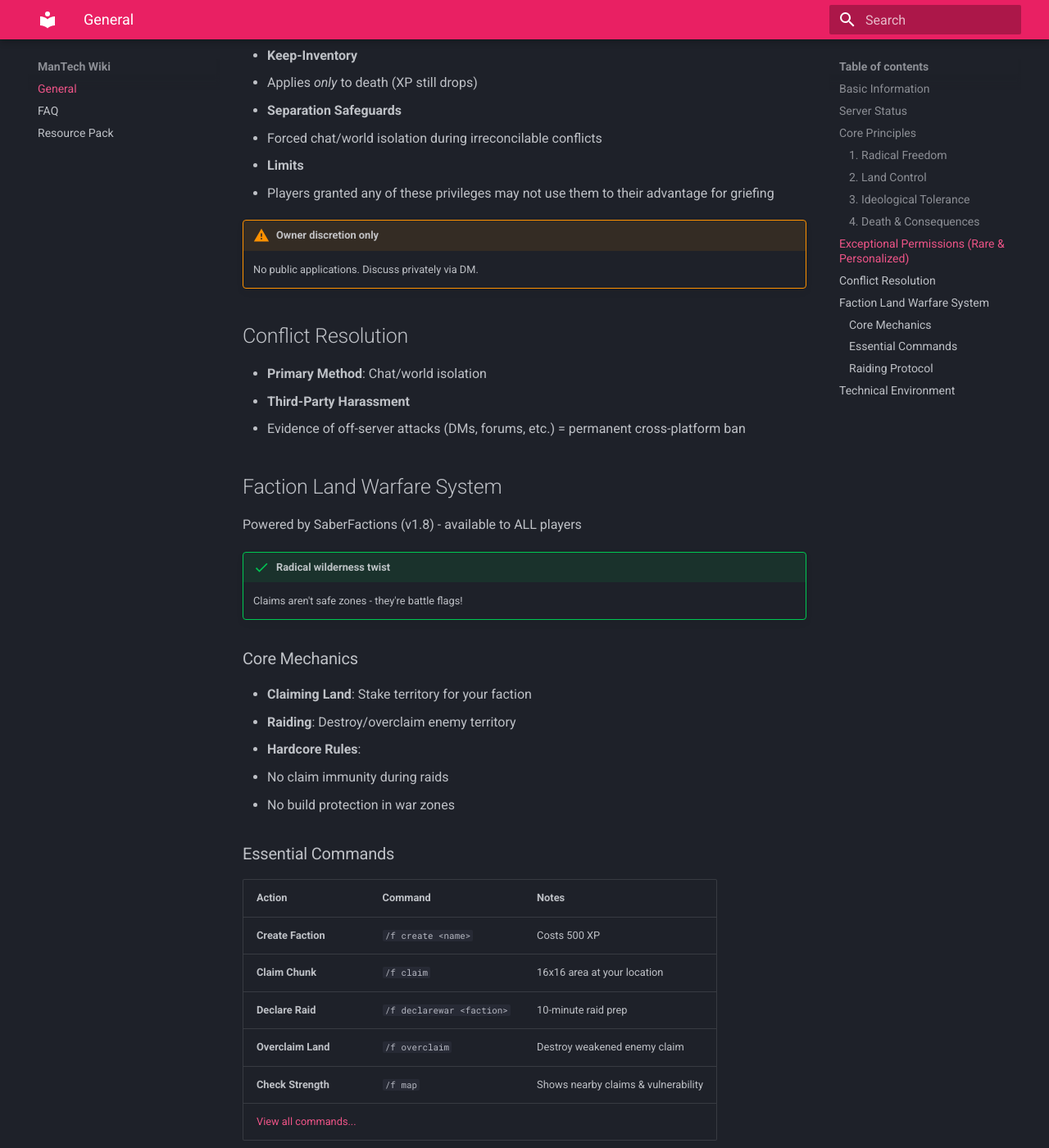
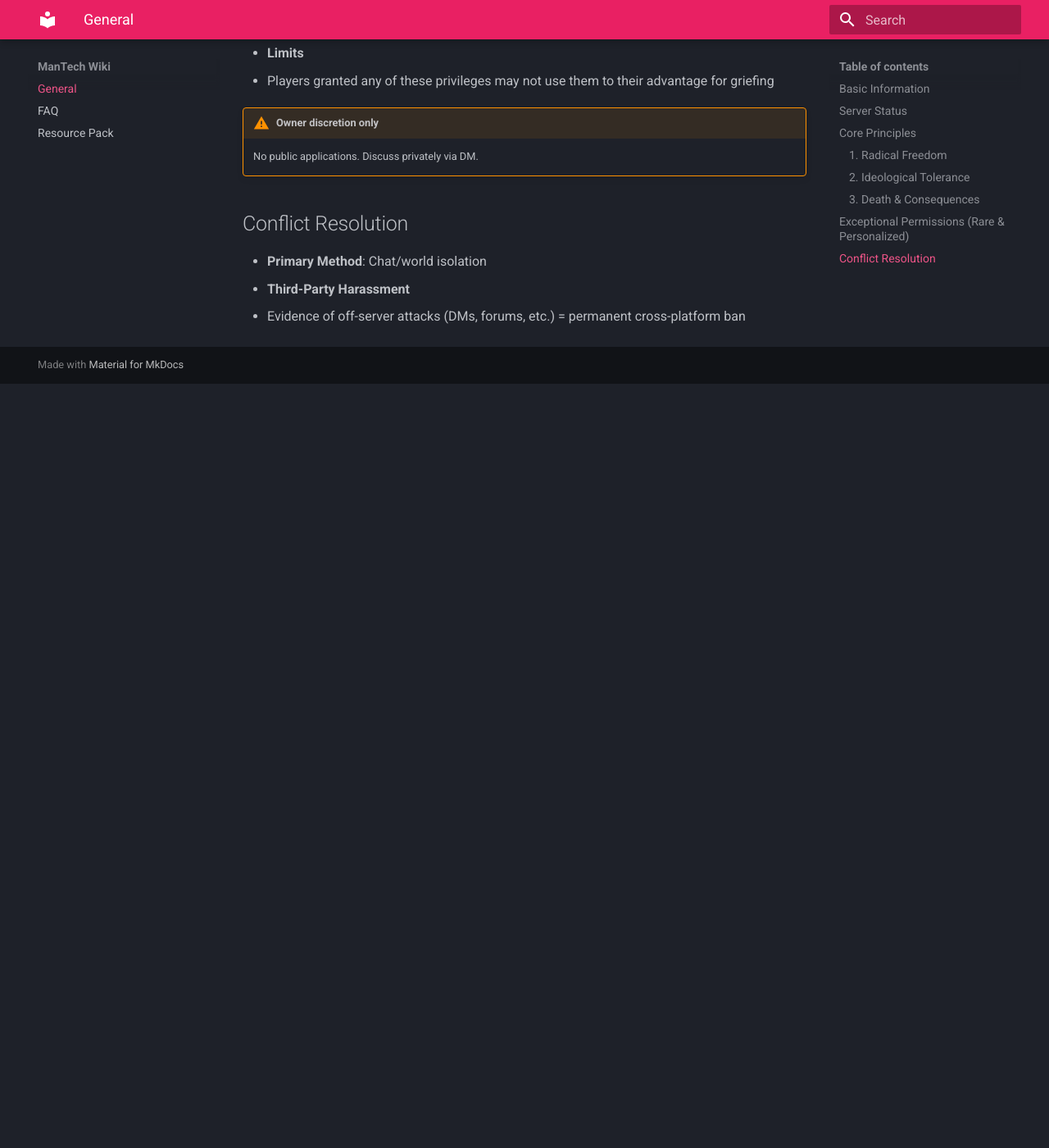
Before and after one commit to Zylez/mantech-wiki, an MkDocs documentation site: the page built from docs/index.md, in a window 1280 px wide and 1400 px high, scrolled down 1326 px. Shown: the whole window at 82% size. Built offline with MkDocs 1.6.1 and Material for MkDocs 9.7.7, drawn with Linux system fonts in a browser that asks for light colours; after the commit the page ends 1793 px from its top, so only the background shows below that; some of the changed text lies outside the part shown.

Commit message:
removed all factions mentions

```diff
--- a/docs/index.md
+++ b/docs/index.md
@@ -20,15 +20,11 @@
 - PvP, building, and raiding allowed EVERYWHERE
 - No safe zones or protected territories exist by default
 
-### 2. Land Control
-- Claims only provide temporary build protection
-- **No permanent safety**: All territory is raid-eligible
-
-### 3. Ideological Tolerance
+### 2. Ideological Tolerance
 - Extreme political/ideological views are permitted in global chat
 - **Hard boundary**: No targeting individuals with slurs, threats, or sustained harassment
 
-### 4. Death & Consequences
+### 3. Death & Consequences
 - Inventory drops fully on death (standard behavior)
 - Griefing/theft is legal unless explicitly prevented
 
@@ -54,49 +50,3 @@
 - **Primary Method**: Chat/world isolation
 - **Third-Party Harassment**
   - Evidence of off-server attacks (DMs, forums, etc.) = permanent cross-platform ban
-
-## Faction Land Warfare System
-
-Powered by SaberFactions (v1.8) - available to ALL players
-
-!!! success "Radical wilderness twist"
-    Claims aren't safe zones - they're battle flags!
-
-### Core Mechanics
-
-- **Claiming Land**: Stake territory for your faction
-- **Raiding**: Destroy/overclaim enemy territory
-- **Hardcore Rules**:
-  - No claim immunity during raids
-  - No build protection in war zones
-
-### Essential Commands
-
-| Action | Command | Notes |
-|--------|---------|-------|
-| **Create Faction** | `/f create <name>` | Costs 500 XP |
-| **Claim Chunk** | `/f claim` | 16x16 area at your location |
-| **Declare Raid** | `/f declarewar <faction>` | 10-minute raid prep |
-| **Overclaim Land** | `/f overclaim` | Destroy weakened enemy claim |
-| **Check Strength** | `/f map` | Shows nearby claims & vulnerability |
-| [View all commands...](https://factions.support/commands/	) |
-
-### Raiding Protocol
-
-1. **Declare war** → Triggers 10-min PvP immunity period
-2. **Damage claims** → Break blocks in enemy territory to reduce "faction power"
-3. **Overclaim** → Use `/f overclaim` when power drops below 10%
-4. **Consequences** →
-   - Successful raid: Claim ownership transfers
-   - Failed raid: Attacking faction loses 30% power
-
-## Technical Environment
-
-Plugins:
-  - SaberFactions v1.8 (core land warfare)
-  - MythicMobs (custom mobs)
-  - ModelEngine (animated models)
-Hardcore Features:
-  - Raiding enabled
-  - Claim vulnerability: 100%
-  - New claim cooldown: 2 hours
```
Also changed, not shown: site/index.html, site/search/search_index.json.
